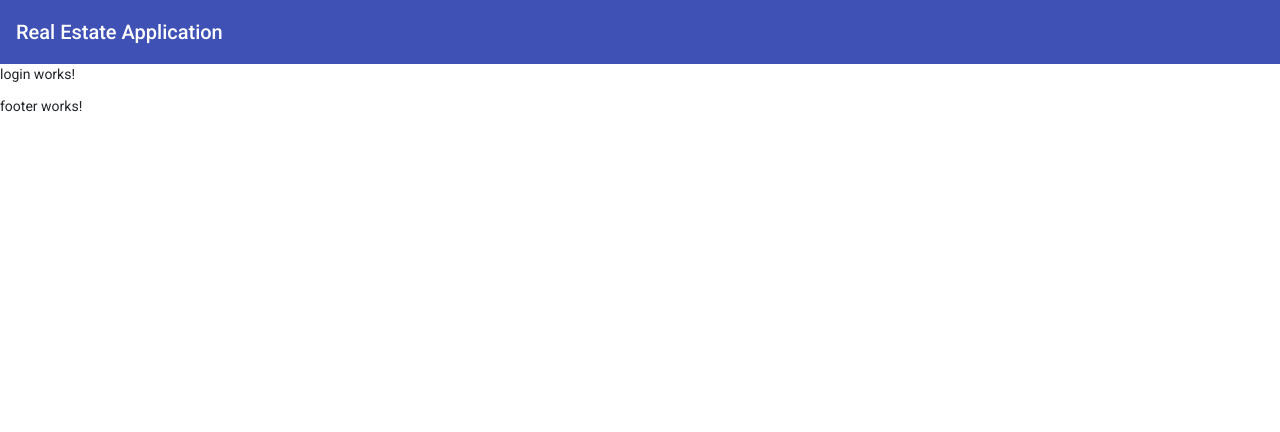
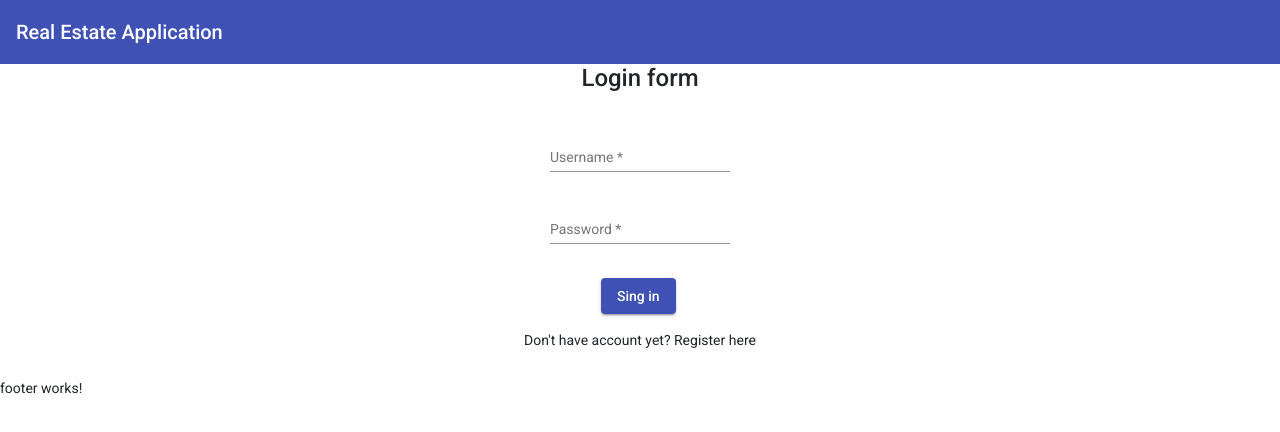
Before and after one commit to janicaleksa/real-estate-app-client, an Angular app: page /login in a window 1280 px wide. Shown: the top 432 px of the page. Built offline with nearby package versions, Linux system fonts and the light colour scheme.

Commit message:
Added Login form

```diff
--- a/src/app/login/login.component.html
+++ b/src/app/login/login.component.html
@@ -1 +1,55 @@
-<p>login works!</p>
+<div class="container d-flex justify-content-center">
+    <!-- Message -->
+    <ngb-alert *ngIf="message" [type]="message.type" (close)="closeMessage(message)">{{ message.text }}</ngb-alert>
+  </div>
+
+  <div class="container d-flex justify-content-center">
+
+    <div class="row">
+
+      <!-- Login form -->
+      <form [formGroup]="loginForm" class="center-item">
+
+        <div class="form-group">
+
+          <!-- Head title -->
+          <p class="h4 mb-4">Login form</p>
+        </div>
+
+        <div class="form-group">
+
+          <!-- Username -->
+          <mat-form-field>
+            <mat-label>Username</mat-label>
+            <input matInput formControlName="username" [(ngModel)]="userLogin.username">
+            <mat-error *ngIf="checkRequiredValidation('username')">Username is <strong>required</strong></mat-error>
+          </mat-form-field>
+        </div>
+
+        <div class="form-group">
+
+          <!-- Password -->
+          <mat-form-field>
+            <mat-label>Password</mat-label>
+            <input type="password" matInput formControlName="password" [(ngModel)]="userLogin.password">
+            <mat-error *ngIf="checkRequiredValidation('password')">Password is <strong>required</strong></mat-error>
+          </mat-form-field>
+        </div>
+
+        <div class="form-group">
+
+          <!-- Button -->
+          <button mat-raised-button color="primary" (click)="loginUser()">Sing in</button>
+        </div>
+
+        <div class="form-group">
+
+          <!-- Link to login -->
+          <p>Don't have account yet?
+            <a (click)="navigateToRegistration()">Register here</a>
+          </p>
+        </div>
+
+      </form>
+    </div>
+  </div>
--- a/src/app/login/login.component.scss
+++ b/src/app/login/login.component.scss
@@ -0,0 +1,32 @@
+.center-item {
+    display: flex;
+    justify-content: center;
+    align-items: center;
+    flex-direction: column;
+  }
+
+  .role-radio-group {
+    display: flex;
+    flex-direction: column;
+    margin: 15px 0;
+  }
+
+  .role-radio-button {
+    margin: 5px;
+  }
+
+  :host ::ng-deep button {
+    margin-right: .25em;
+}
+
+:host ::ng-deep .ui-message,
+:host ::ng-deep .ui-inputtext {
+    margin-right: .25em;
+}
+
+:host ::ng-deep .custom-message,
+:host ::ng-deep img {
+    align-self: center;
+    font-size: 16px;
+    margin-left: .5em;
+}
--- a/src/app/login/login.component.ts
+++ b/src/app/login/login.component.ts
@@ -1,4 +1,9 @@
 import { Component, OnInit } from '@angular/core';
+import { UserLogin } from './user-login';
+import { FormControl, Validators, FormGroup } from '@angular/forms';
+import { HttpClient, HttpParams } from '@angular/common/http';
+import { HttpHeaders } from '@angular/common/http';
+import { Router } from '@angular/router';
 
 @Component({
   selector: 'app-login',
@@ -7,9 +12,54 @@ import { Component, OnInit } from '@angular/core';
 })
 export class LoginComponent implements OnInit {
 
-  constructor() { }
+  message: any;
+  userLogin: UserLogin;
+  loginForm = new FormGroup({
+    username: new FormControl('', [
+      Validators.required,
+    ]),
+    password: new FormControl('', [
+      Validators.required,
+    ])
+  });
+
+  constructor(private http: HttpClient, private router: Router) { }
 
   ngOnInit(): void {
+    this.userLogin = new UserLogin('', '');
+    this.message = null;
+  }
+
+  checkRequiredValidation(attribute: string): boolean {
+    return this.loginForm.get(attribute).hasError('required');
+  }
+
+  loginUser() {
+    if(!this.checkRequiredValidation('username') && !this.checkRequiredValidation('password')) {
+        this.authorizeUser(this.userLogin);
+    }
+  }
+
+  authorizeUser(user: UserLogin) {
+    this.http.get('http://localhost:9009/api/users/authenticate/' + user.username + '&' + user.password)
+    .subscribe(
+      data => { console.log(data); },
+      error => { console.log(error); },
+      () => console.log('finish!')
+    )
+  }
+
+  showMessage(messageType: string, messageText: string) {
+    this.message = null;
+    this.message = { type: messageType, text: messageText}
+  }
+
+  closeMessage(message: any) {
+    this.message = null;
+  }
+
+  navigateToRegistration() {
+    this.router.navigate(['/registration']);
   }
 
 }
--- /dev/null
+++ b/src/app/login/user-login.ts
@@ -0,0 +1,4 @@
+export class UserLogin {
+
+    constructor(public username: string, public password: string) {}
+}
```
Also changed, not shown: 1 other file (tests, documents, lock files or other folders).
